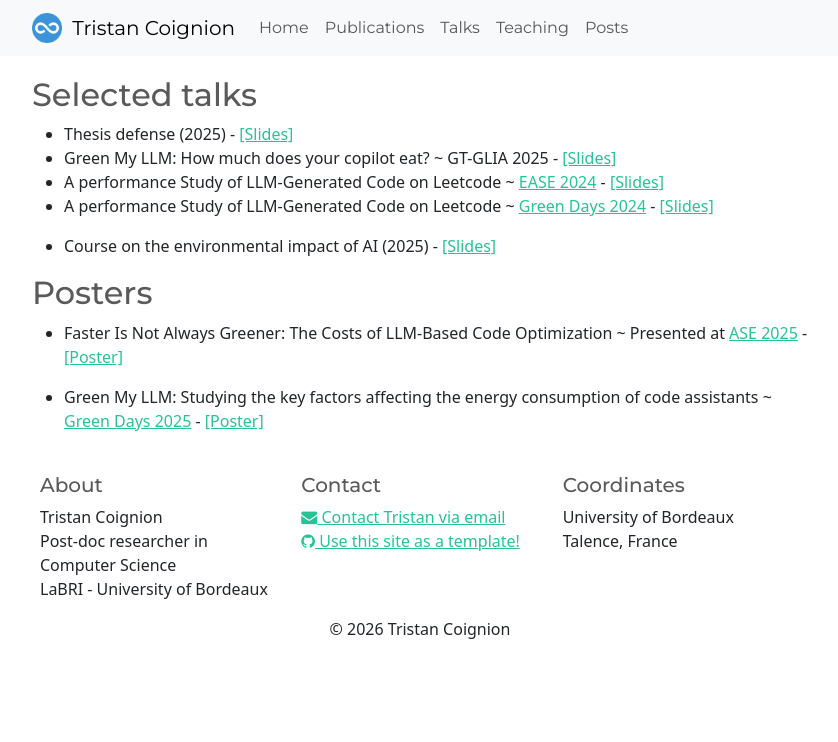
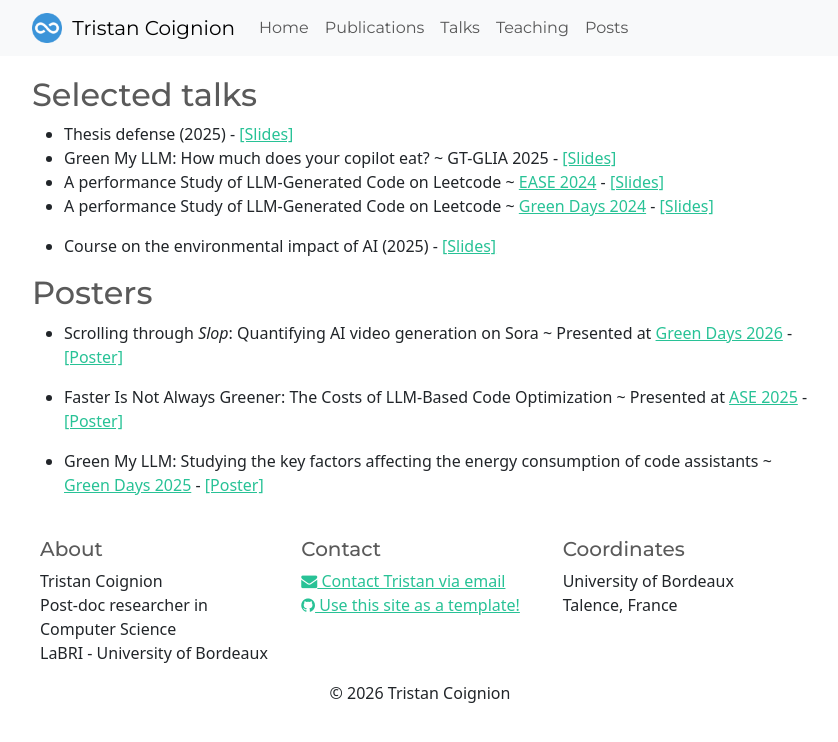
Before and after one commit to Saauan/saauan.github.io, a Jekyll site: the page built from _pages/talks.md, in a window 1280 px wide. Shown: the top 742 px of the page, without its empty margins (220-1058 px from the left). Built offline with Jekyll 4.4.1, drawn with Linux system fonts in a browser that asks for light colours; nearby versions of some CDN libraries; a style sheet for code colours, icons or effects is not loaded.

Commit message:
add sora poster

```diff
--- a/_pages/talks.md
+++ b/_pages/talks.md
@@ -31,6 +31,8 @@ permalink: /talks/
 
 ## Posters
 
+- Scrolling through *Slop*: Quantifying AI video generation on Sora ~ Presented at [Green Days 2026](https://greendays.sciencesconf.org) - [[Poster]](../papers/posters/sora-crawl.pdf)
+
 - Faster Is Not Always Greener: The Costs of LLM-Based Code Optimization ~ Presented at [ASE 2025](https://conf.researchr.org/home/ase-2025) - [[Poster]](../papers/posters/faster-is-not-always-greener.pdf)
 
 - Green My LLM: Studying the key factors affecting the energy consumption of code assistants ~ [Green Days 2025](https://greendays.sciencesconf.org) - [[Poster]](../papers/green_my_llm_poster.pdf)
```
Also changed, not shown: 1 other file.
